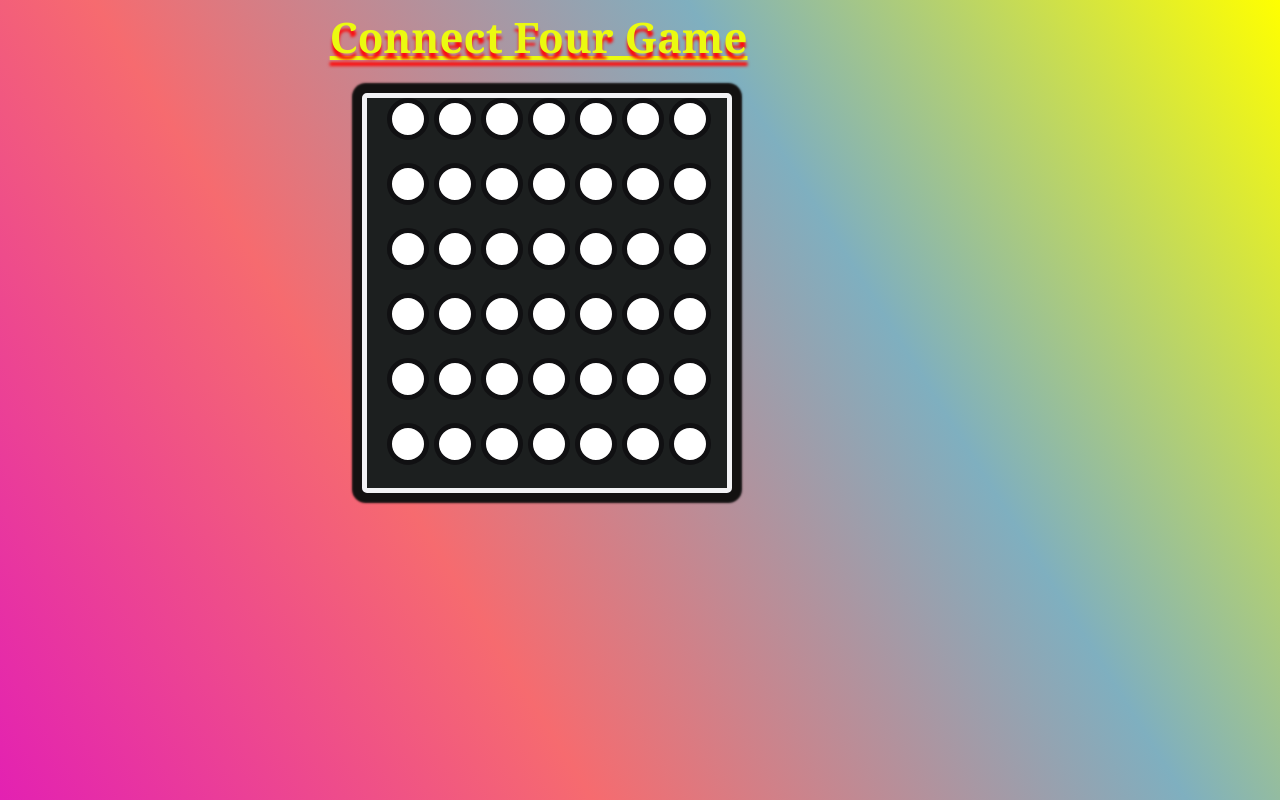
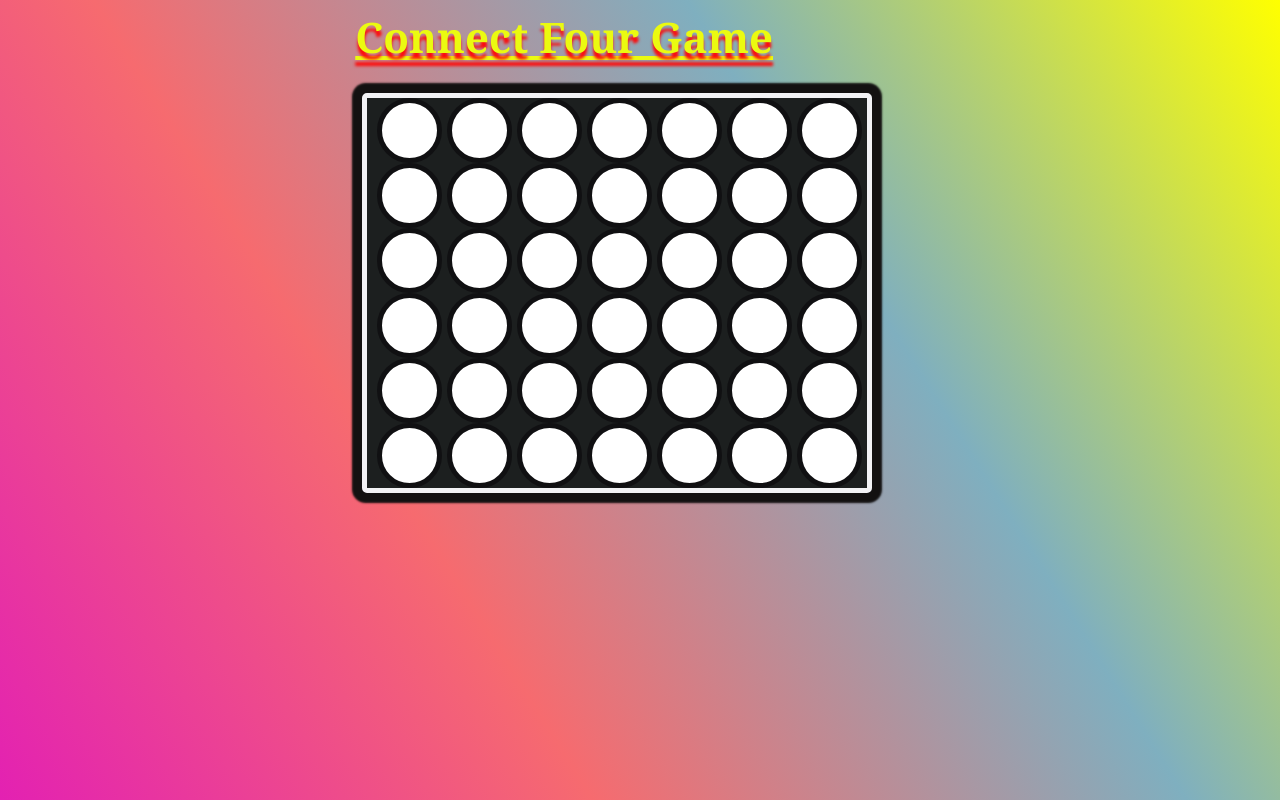
Before and after one commit to MantuRana/connect_4_game, a plain HTML site: page index.html in a window 1280 px wide. Drawn offline with Linux system fonts and the light colour scheme.

Commit message:
Update connect4.css

```diff
--- a/connect4.css
+++ b/connect4.css
@@ -65,22 +65,34 @@ h1{
 }
 
 
-@media(min-width:600px) {
+               /* size will be greater than 600px then apply this query */
+@media(min-width:800px) {
 
+    h1{
+margin-left: 10%;
+    }
+    h2{
+        margin-left: 10%;
+    }
     #board{
-
         margin-left: 35%;
          height: 390px;
-    width: 360px;
+    width: 500px;
+    /* background-color: rgb(28, 31, 31);
+    border: 5px solid rgb(242, 242, 245);
+    box-shadow: 0px 0px 2px 10px rgb(19, 17, 17);
+    border-radius: 5px;
+    display: flex;
+    flex-wrap: wrap;
+    justify-content: center; */
+    }
+.tile{
 
-    }
-.title{
-
-       height:50px;
-    width: 50px;
-
+       height:55px;
+    width: 55px;
+    /* background-color: white;
+    border-radius: 50%;
+    border: 5px solid rgb(16, 16, 18);
+    padding: 0px; */
 }
-
-
-
 }
```
